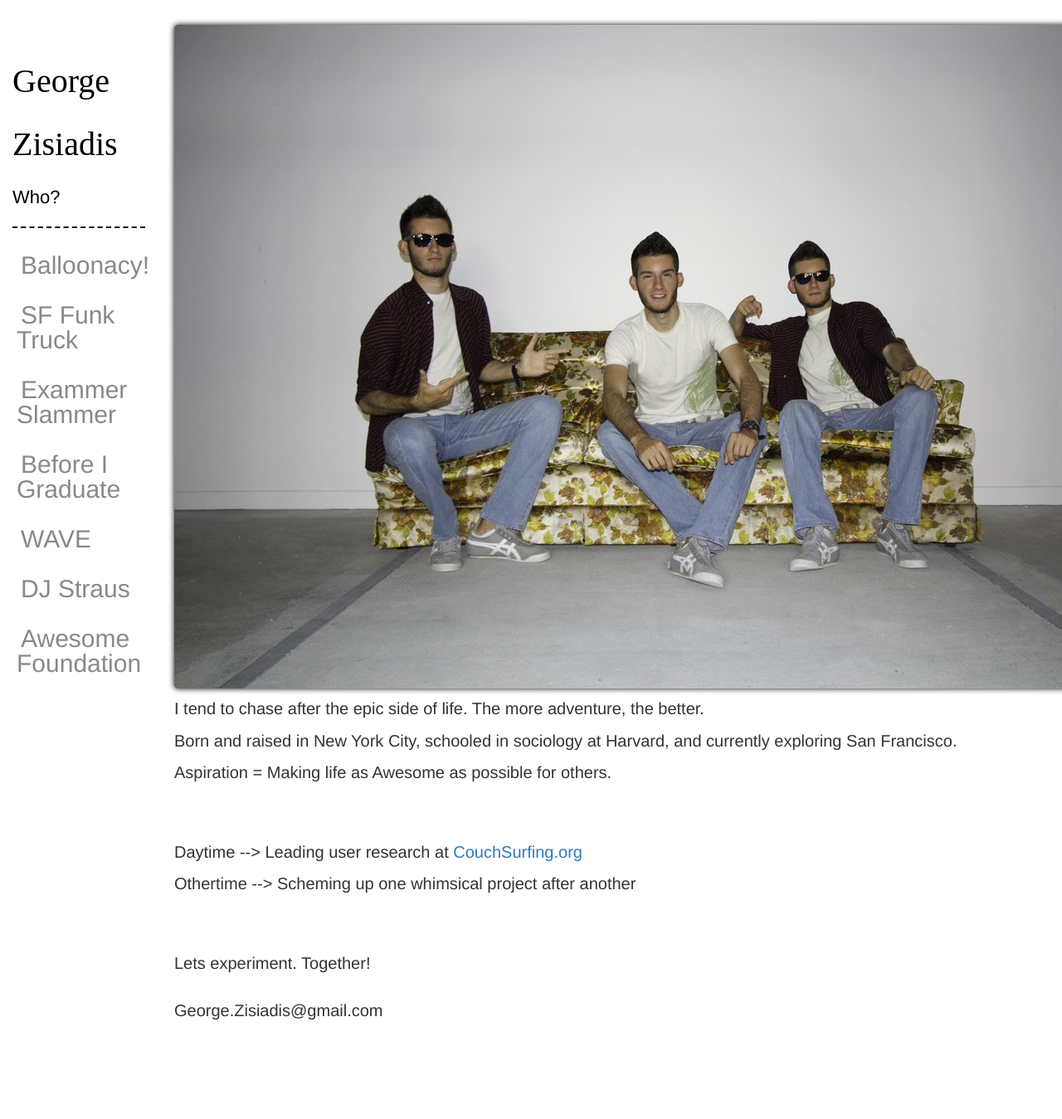
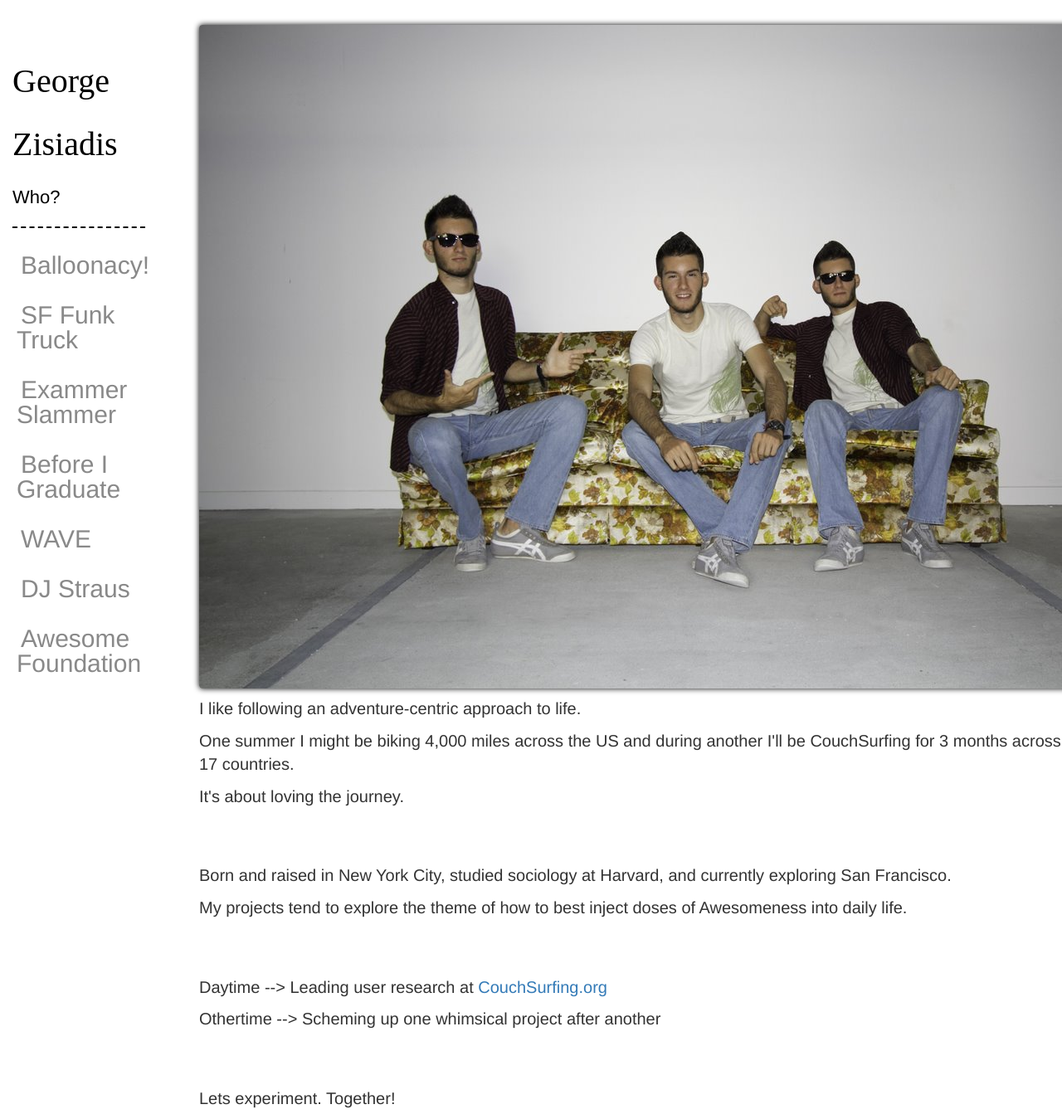
Before and after one commit to zisiadis/first_app, a Rails app: page /bio in a window 1280 px wide. Shown: the top 1349 px of that part at 83% size. Before the commit the page ends 1233 px from the top of that part, so only its background shows below. Run offline with Rails 7, Linux system fonts and the light colour scheme; the page is wider than the window, and the part outside it is not shown; style sheets or scripts are compiled from the project's sources; some libraries are stand-ins or nearby versions.

Commit message:
update text

```diff
--- a/app/assets/stylesheets/home.css.scss
+++ b/app/assets/stylesheets/home.css.scss
@@ -33,7 +33,7 @@ div {display: block;}
 	margin-top: 30px;
 	height: 500px;
 	width: auto;
-	margin-left: 210px;
+	margin-left: 240px;
 
 }
 
--- a/app/views/home/bio.html.erb
+++ b/app/views/home/bio.html.erb
@@ -5,9 +5,12 @@
 
 
 <div class='description-text'>
-<p class='description-text'>I tend to chase after the epic side of life. The more adventure, the better.  </p>
-<p class='description-text'>Born and raised in New York City, schooled in sociology at Harvard, and currently exploring San Francisco.</p>
-<p class='description-text'> Aspiration = Making life as Awesome as possible for others.</p>
+<p class='description-text'>I like following an adventure-centric approach to life. </p>
+<p class='description-text'>One summer I might be biking 4,000 miles across the US and during another I'll be CouchSurfing for 3 months across 17 countries.</p>
+<p class='description-text'>It's about loving the journey.</p>
+<br></br>
+<p class='description-text'>Born and raised in New York City, studied sociology at Harvard, and currently exploring San Francisco.</p>
+<p class='description-text'> My projects tend to explore the theme of how to best inject doses of Awesomeness into daily life.</p>
 <br> </br>
 <p class='description-text'>Daytime --> Leading user research at <%= link_to 'CouchSurfing.org', 'http://www.couchsurfing.org' %></p>
 <p class='description-text'>Othertime --> Scheming up one whimsical project after another</p>
```
